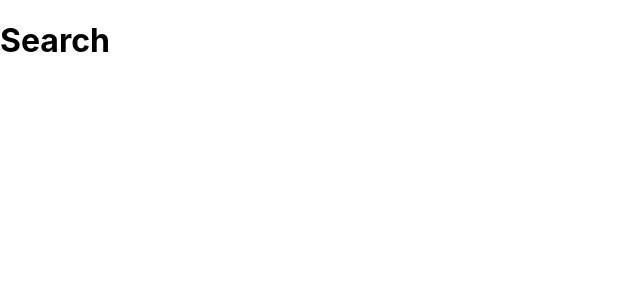
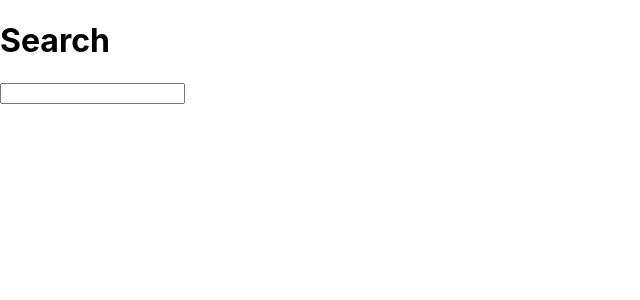
Before and after one commit to Caroraniti/Buscador-de-peliculas, a React (Create React App) app: page /busqueda in a window 1280 px wide. Shown: the top 300 px of the page, without its empty margins (0-640 px from the left). Built offline with nearby package versions, Linux system fonts and the light colour scheme.

Commit message:
agrego el search a la pagina

```diff
--- a/src/components/Search.js
+++ b/src/components/Search.js
@@ -1,7 +1,22 @@
 import { useSearchParams } from "react-router-dom"
+
 const Search = () => {
+
+    const [SearchParams, setSearchParams] = useSearchParams({
+        busqueda: ""
+    })
+
+    const handleChange= (e) => {
+        setSearchParams({
+            query: e.target.value
+        })
+    }
+
     return (
-        <h1>Search</h1>
+        <div>
+            <h1>Search</h1>
+            <input type="text" onChange={handleChange} ></input>
+        </div>
     )
 }
 
```
